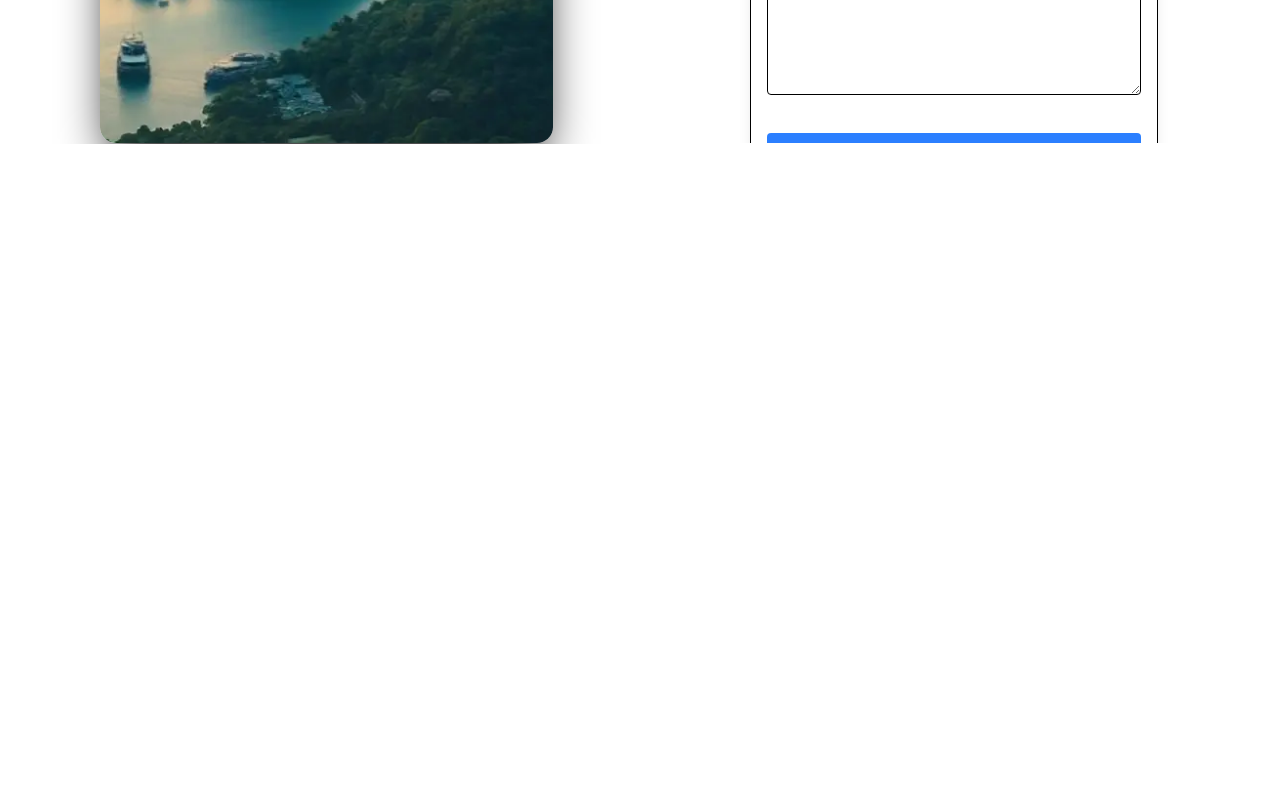
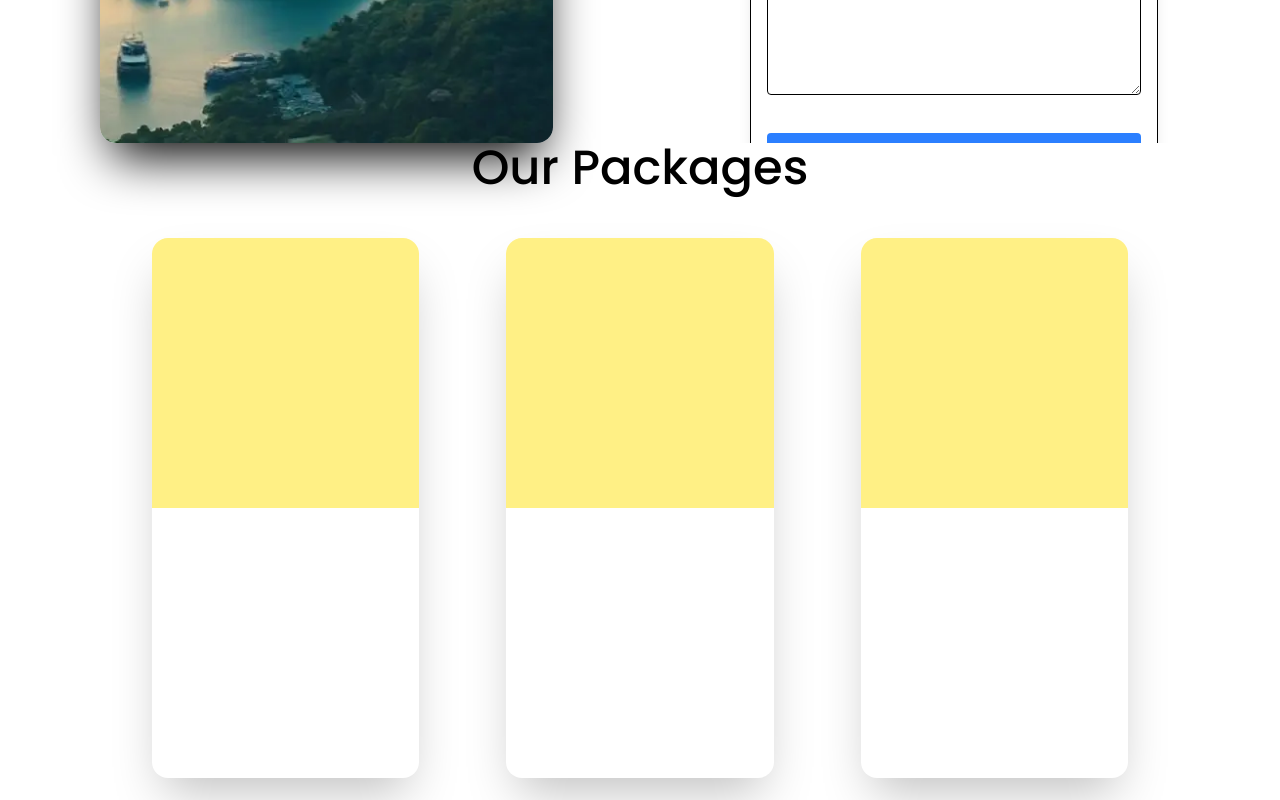
Before and after one commit to aktech27/jain-online-fe-project, a React (Vite) app: page / in a window 1280 px wide. Shown: the part 1480-2280 px from the top of the page. Before the commit the page ends 1624 px from the top, so only its background shows below. Built offline with nearby package versions, Linux system fonts and the light colour scheme.

Commit message:
Add basic Card layout

```diff
--- a/src/App.tsx
+++ b/src/App.tsx
@@ -1,4 +1,4 @@
-import { Navbar, HeroSection, BookNow } from './components';
+import { Navbar, HeroSection, BookNow, Packages } from './components';
 
 const App = () => {
   return (
@@ -6,6 +6,7 @@ const App = () => {
       <Navbar />
       <HeroSection />
       <BookNow />
+      <Packages />
     </>
   );
 };
--- /dev/null
+++ b/src/components/Packages/PackageCard.tsx
@@ -0,0 +1,12 @@
+const PackageCard = () => {
+  return (
+    <div className="h-[600px] flex items-center justify-center cursor-pointer transition-all duration-300 ease-in-out hover:scale-105 ">
+      <div className="bg-white shadow-2xl rounded-2xl flex flex-col overflow-hidden h-[90%] w-[85%]">
+        <div className="bg-yellow-200 w-full h-[50%]"></div>
+        <div className="bg-orange-200"></div>
+      </div>
+    </div>
+  );
+};
+
+export default PackageCard;
--- /dev/null
+++ b/src/components/Packages/Packages.tsx
@@ -0,0 +1,22 @@
+import PackageCard from './PackageCard';
+
+const Packages = () => {
+  return (
+    <section id="booknow" className="h-screen py-6">
+      <h3 className="text-center text-5xl">Our Packages</h3>
+      <div className="grid grid-cols-3 gap-10 mx-auto w-[80vw] my-4">
+        <PackageCard />
+        <PackageCard />
+        <PackageCard />
+        <PackageCard />
+        <PackageCard />
+        <PackageCard />
+        <PackageCard />
+        <PackageCard />
+        <PackageCard />
+      </div>
+    </section>
+  );
+};
+
+export default Packages;
--- a/src/components/index.ts
+++ b/src/components/index.ts
@@ -1,3 +1,4 @@
 export { default as Navbar } from './Navigation/Navbar';
 export { default as HeroSection } from './Hero/HeroSection';
 export { default as BookNow } from './BookNow/BookSection';
+export { default as Packages } from './Packages/Packages';
```
